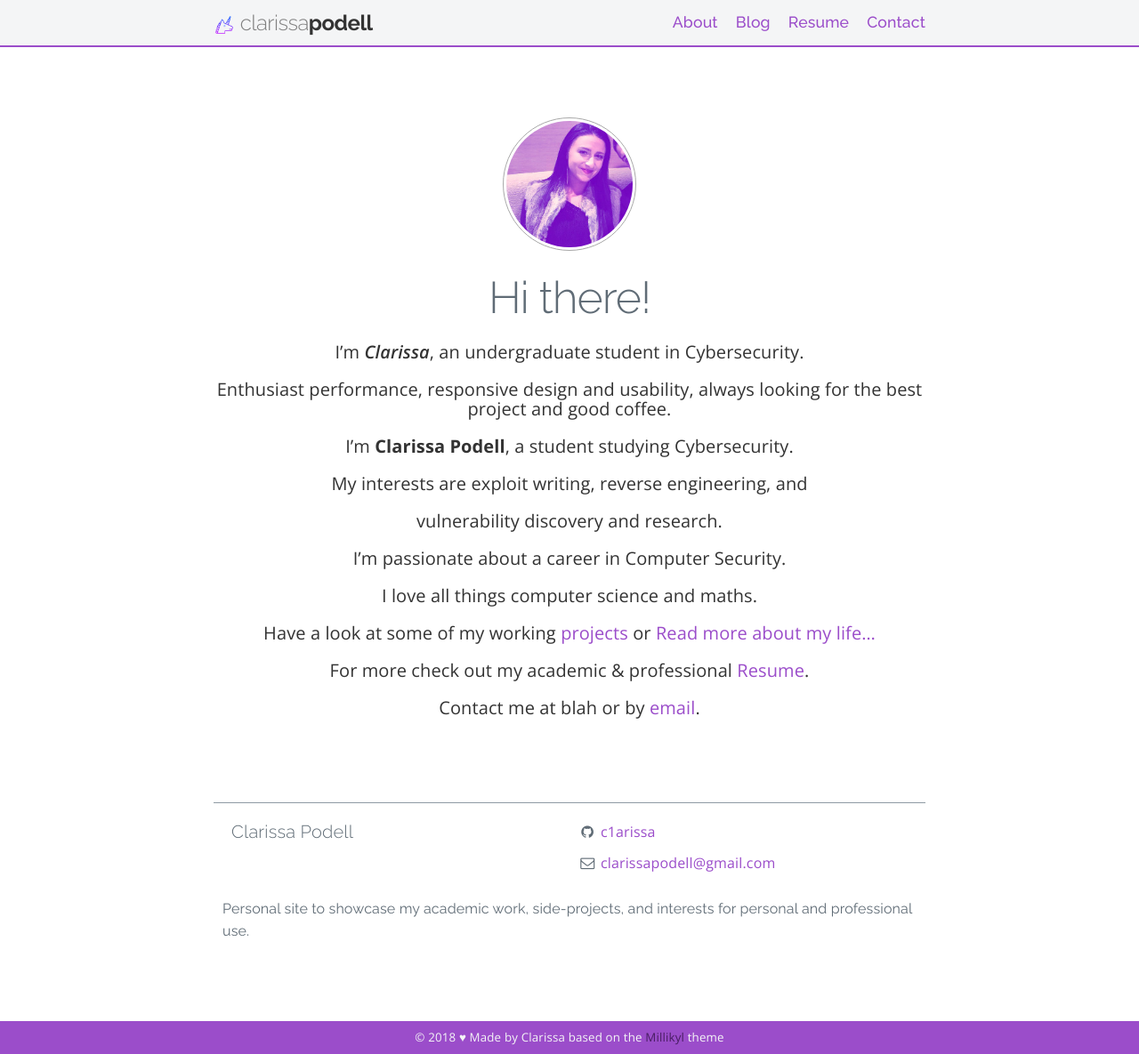
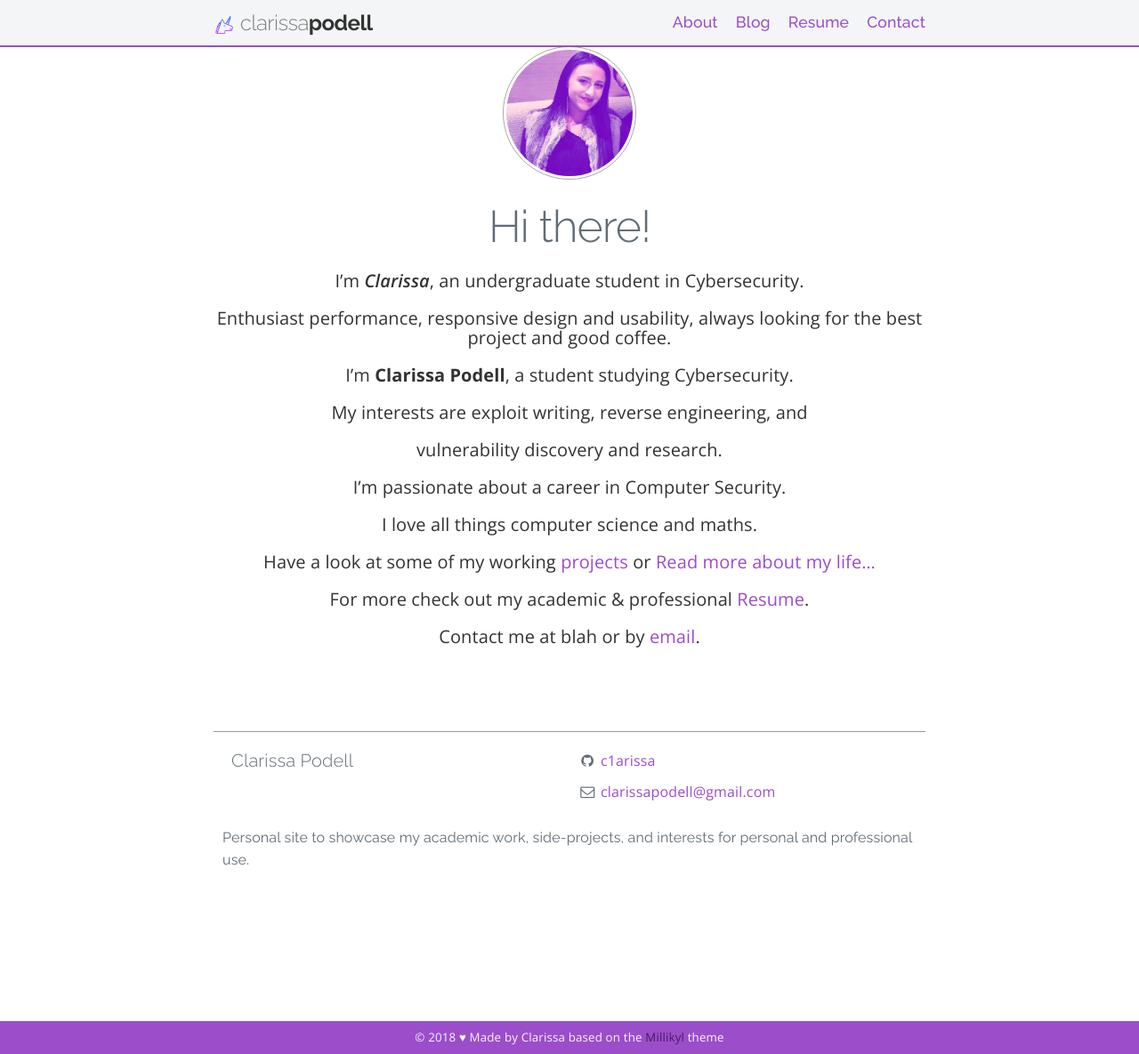
Before and after one commit to c1arissa/c1arissa.github.io, a Jekyll site: the page built from index.md, in a window 1280 px wide and 1185 px high. Shown: the whole window at 89% size. Built offline with Jekyll 4.4.1, drawn with Linux system fonts in a browser that asks for light colours; nearby versions of some CDN libraries; a style sheet for code colours, icons or effects is not loaded.

Commit message:
Update main.scss

```diff
--- a/css/main.scss
+++ b/css/main.scss
@@ -168,7 +168,7 @@ body {
 }
 
 .avatar {
-  padding-top: 10%;
+  //padding-top: 10%;
   margin-bottom: 15px;
 }
 
```
